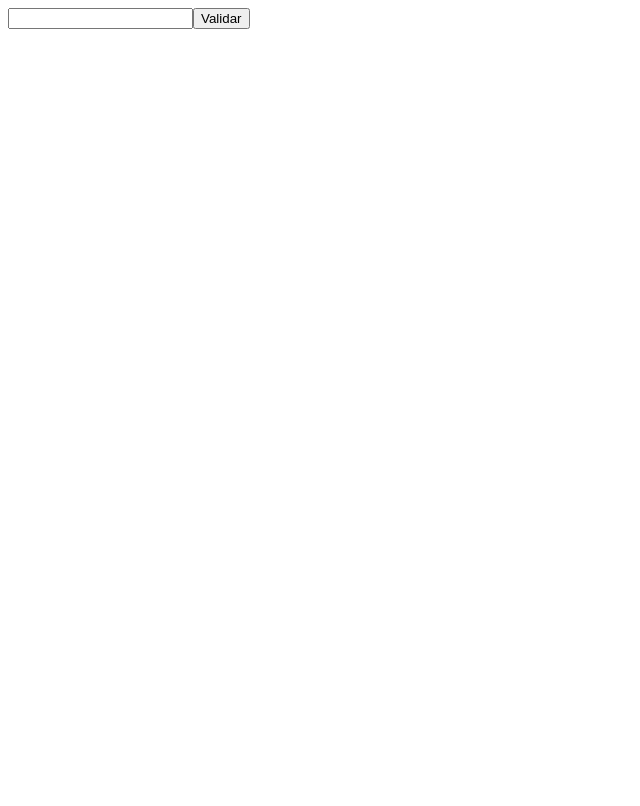
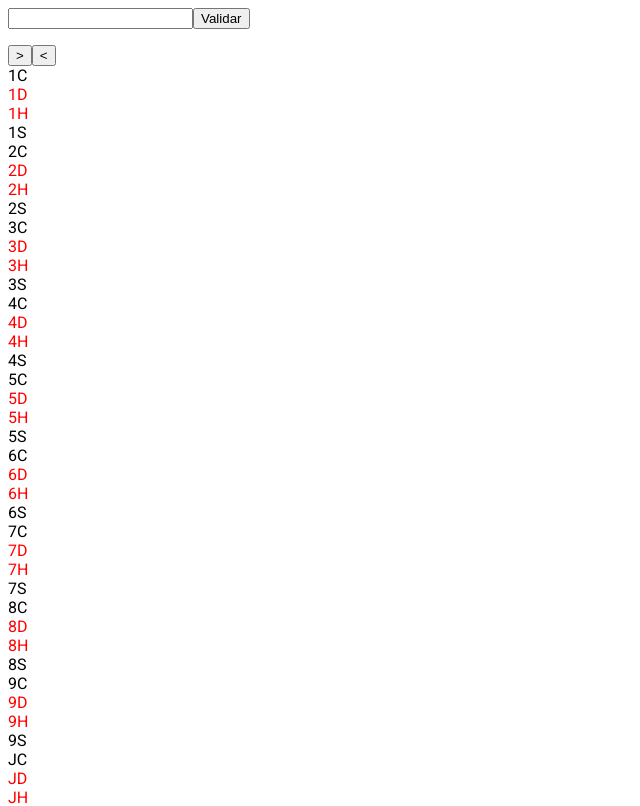
Before and after one commit to Lummiell/react-stack-demo, a React (Create React App) app: page / in a window 1280 px wide. Shown: the top 806 px of the page, without its empty margins (0-640 px from the left). Built offline with nearby package versions, Linux system fonts and the light colour scheme.

Commit message:
Working card stacks

```diff
--- /dev/null
+++ b/src/Pages/CardStackToy/index.css
@@ -0,0 +1,11 @@
+.red{
+    color:red;
+}
+.decksContainer{
+    display:flex;
+
+}
+.deck{
+    display:flex;
+    flex-direction: column;
+}
--- a/src/Pages/CardStackToy/index.tsx
+++ b/src/Pages/CardStackToy/index.tsx
@@ -1,6 +1,124 @@
-import React from 'react'
+import React, { useState, useEffect } from "react";
+import "./index.css";
+enum Suit {
+  Spades = "S",
+  Hearts = "H",
+  Diamonds = "D",
+  Clubs = "C",
+}
+interface PlayingCard {
+  Rank: string;
+  Suit: Suit;
+}
+interface Deck {
+  Cards: PlayingCard[];
+}
 
-const CardStackToy = ()=>{
-    return <></>
-}
+const CardStackToy = () => {
+  const [deckA, setDeckA] = useState<Deck>({ Cards: [] });
+  const [deckB, setDeckB] = useState<Deck>({ Cards: [] });
+  const Decks = [
+    {
+      alias: "A",
+      get: deckA,
+      set: setDeckA,
+    },
+    {
+      alias: "B",
+      get: deckB,
+      set: setDeckB,
+    },
+  ];
+  function transferCard(fromDeck: string, toDeck: string) {
+    const foundOriginalDeck = Decks.find((item) => item.alias === fromDeck);
+    const foundDestinationDeck = Decks.find((item) => item.alias === toDeck);
+    if (foundDestinationDeck && foundOriginalDeck) {
+      const [originalDeck, setOriginalDeck] = [
+        foundOriginalDeck.get,
+        foundOriginalDeck.set,
+      ];
+      const [destinationDeck, setDestinationDeck] = [
+        foundDestinationDeck.get,
+        foundDestinationDeck.set,
+      ];
+      if (originalDeck.Cards.length > 0) {
+        const transferredCard = originalDeck.Cards.shift();
+        if (transferredCard) {
+          setOriginalDeck(originalDeck);
+          setDestinationDeck({
+            Cards: [transferredCard, ...destinationDeck.Cards],
+          });
+        }
+      }
+    }
+  }
+  useEffect(() => {
+    const Ranks = ["1", "2", "3", "4", "5", "6", "7", "8", "9", "J", "Q", "K"];
+    const Suits = [Suit.Clubs, Suit.Diamonds, Suit.Hearts, Suit.Spades];
+
+    const Cards: PlayingCard[] = [];
+    for (let i = 0; i < Ranks.length; i++) {
+      const Rank = Ranks[i];
+      for (let J = 0; J < Suits.length; J++) {
+        const Suit = Suits[J];
+        Cards.push({ Rank, Suit });
+      }
+    }
+    setDeckA({ Cards });
+  }, []);
+  return (
+    <>
+      <div className="decksContainer">
+        <div className="deck">
+          <button
+            onClick={() => {
+              transferCard("A", "B");
+            }}
+          >
+            {">"}
+          </button>
+          {deckA.Cards.map((Card) => {
+            if (Card.Suit === Suit.Hearts || Card.Suit === Suit.Diamonds) {
+              return (
+                <span key={Card.Rank + Card.Suit} className="red">
+                  {Card.Rank + Card.Suit}{" "}
+                </span>
+              );
+            } else {
+              return (
+                <span key={Card.Rank + Card.Suit} className="black">
+                  {Card.Rank + Card.Suit}{" "}
+                </span>
+              );
+            }
+          })}
+        </div>
+        <div className="deck">
+          <button
+            onClick={() => {
+              transferCard("B", "A");
+            }}
+          >
+            {"<"}
+          </button>
+          {deckB.Cards.map((Card) => {
+            if (Card.Suit === Suit.Hearts || Card.Suit === Suit.Diamonds) {
+              return (
+                <span key={Card.Rank + Card.Suit} className="red">
+                  {Card.Rank + Card.Suit}{" "}
+                </span>
+              );
+            } else {
+              return (
+                <span key={Card.Rank + Card.Suit} className="black">
+                  {Card.Rank + Card.Suit}{" "}
+                </span>
+              );
+            }
+          })}
+        </div>
+      </div>
+    </>
+  );
+};
 export default CardStackToy;
```
